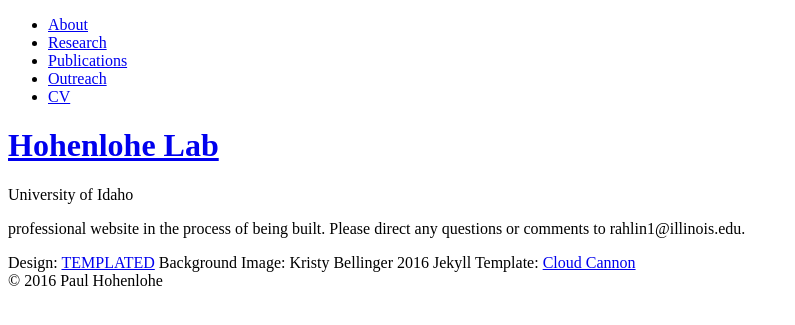
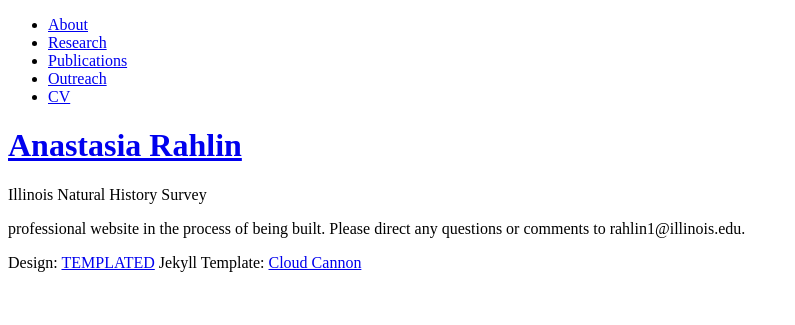
Before and after one commit to anarahlin/anarahlin.github.io, a Jekyll site: the page built from zz_old_README.md, in a window 1280 px wide. Shown: the top 325 px of the page, without its empty margins (0-795 px from the left). Built offline with Jekyll 4.4.1, drawn with Linux system fonts in a browser that asks for light colours; nearby versions of some CDN libraries; our own code applies the rules of GitHub Pages for plain Markdown files; comment, search, counter and statistics services are not loaded.

Commit message:
Update default.html

```diff
--- a/_layouts/default.html
+++ b/_layouts/default.html
@@ -6,7 +6,7 @@ Released for free under the Creative Commons Attribution 3.0 license (templated.
 -->
 <html>
 <head>
-	<title>Hohenlohe Lab</title>
+	<title>Anastasia Rahlin</title>
 	<meta http-equiv="content-type" content="text/html; charset=utf-8" />
 	<meta name="description" content="" />
 	<meta name="keywords" content="" />
@@ -30,8 +30,8 @@ Released for free under the Creative Commons Attribution 3.0 license (templated.
 
 			<!-- Logo -->
 			<div id="logo">
-				<h1><a href="#">Hohenlohe Lab</a></h1>
-				<span class="tag">University of Idaho</span>
+				<h1><a href="#">Anastasia Rahlin</a></h1>
+				<span class="tag">Illinois Natural History Survey</span>
 			</div>
 		</div>
 	</div>
@@ -56,9 +56,9 @@ Released for free under the Creative Commons Attribution 3.0 license (templated.
 <!-- Copyright -->
 <div id="copyright">
 	<div class="container">
-		Design: <a href="http://templated.co">TEMPLATED</a> Background Image: Kristy Bellinger 2016
+		Design: <a href="http://templated.co">TEMPLATED</a>
 		Jekyll Template: <a href="http://cloudcannon.com">Cloud Cannon</a>
-		<br>© 2016 Paul Hohenlohe
+		<br>
 	</div>
 </div>
 
```
